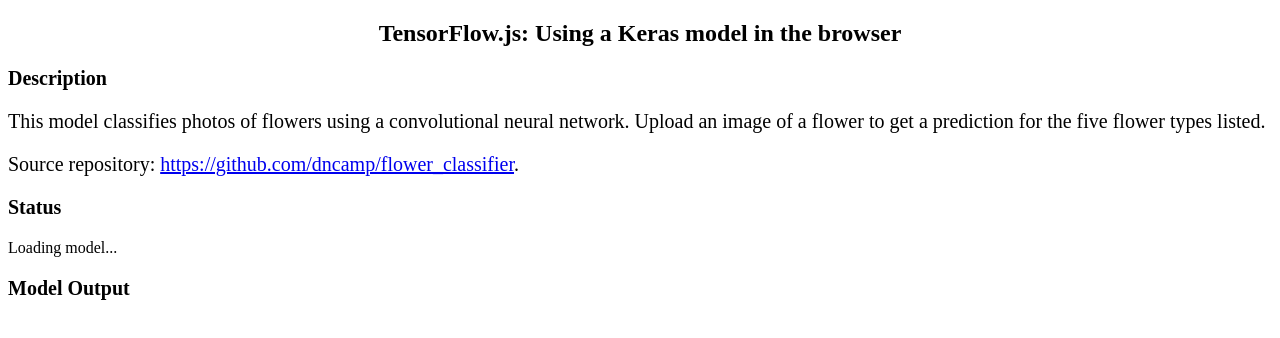
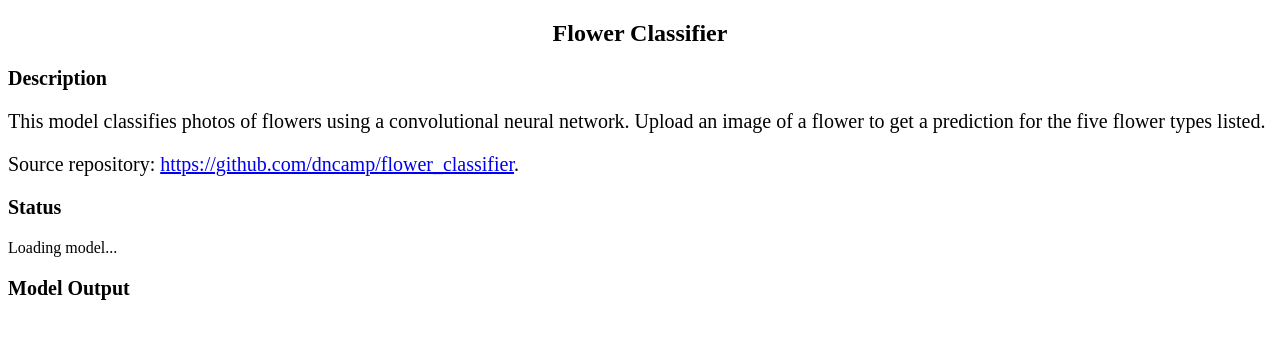
Before and after one commit to dncamp/flower_classifier, a plain HTML site: page index.html in a window 1280 px wide. Drawn offline with Linux system fonts and the light colour scheme; a script that the page names is missing.

Commit message:
Update index.html

```diff
--- a/index.html
+++ b/index.html
@@ -33,7 +33,7 @@
 <body>
   <div class="tfjs-example-container">
     <section class='title-area'>
-      <h1 style = "text-align:center">TensorFlow.js: Using a Keras model in the browser</h1>
+      <h1 style = "text-align:center">Flower Classifier</h1>
     </section>
 
     <section>
```
